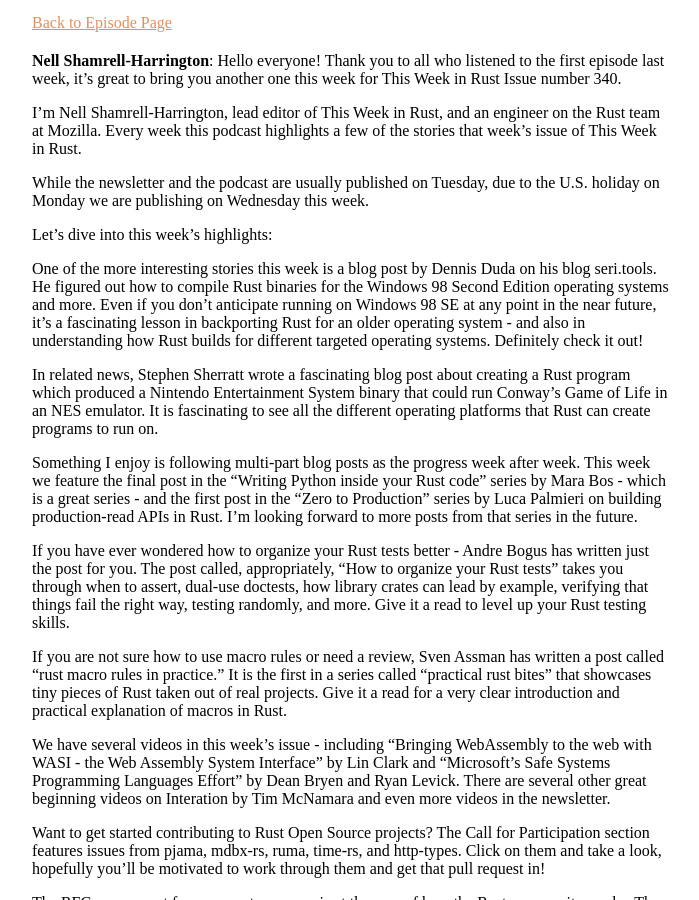
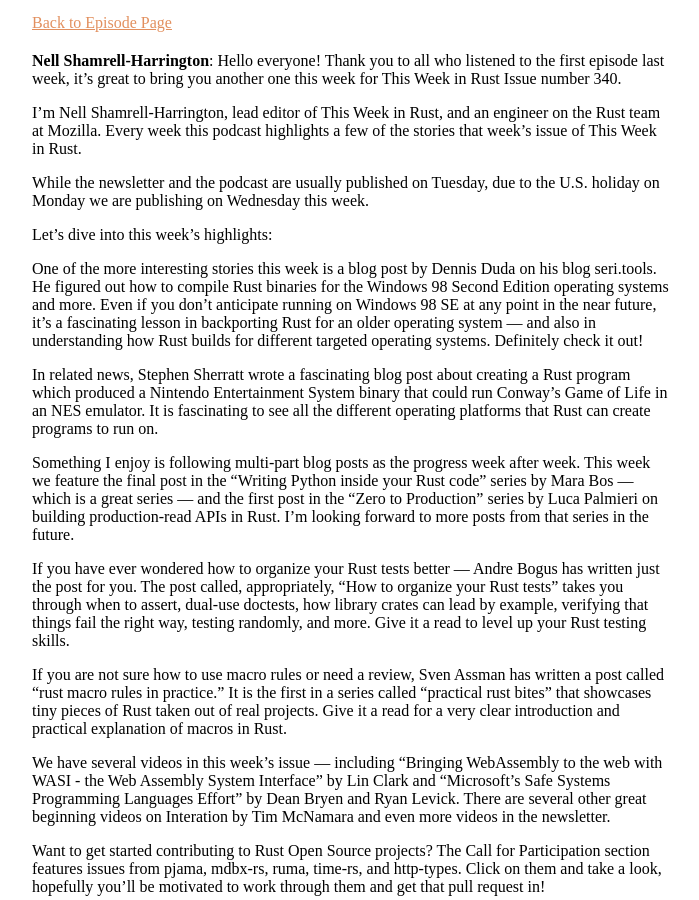
Before and after one commit to rustacean-station/rustacean-station.org, a Jekyll site: the page built from _transcripts/016-twir-340.md, in a window 1280 px wide and 900 px high, scrolled down 600 px. Shown: the whole window, without its empty margins (288-987 px from the left). Built offline with Jekyll 4.4.1, drawn with Linux system fonts in a browser that asks for light colours; some of the changed text lies outside the part shown.

Commit message:
corrects dashes
Signed-off-by: Nell Shamrell <nellshamrell@gmail.com>

```diff
--- a/_transcripts/016-twir-340.md
+++ b/_transcripts/016-twir-340.md
@@ -11,27 +11,27 @@
 
 Let’s dive into this week’s highlights:
 
-One of the more interesting stories this week is a blog post by Dennis Duda on his blog seri.tools. He figured out how to compile Rust binaries for the Windows 98 Second Edition operating systems and more. Even if you don’t anticipate running on Windows 98 SE at any point in the near future, it’s a fascinating lesson in backporting Rust for an older operating system - and also in understanding how Rust builds for different targeted operating systems. Definitely check it out!
+One of the more interesting stories this week is a blog post by Dennis Duda on his blog seri.tools. He figured out how to compile Rust binaries for the Windows 98 Second Edition operating systems and more. Even if you don’t anticipate running on Windows 98 SE at any point in the near future, it’s a fascinating lesson in backporting Rust for an older operating system — and also in understanding how Rust builds for different targeted operating systems. Definitely check it out!
 
 In related news, Stephen Sherratt wrote a fascinating blog post about creating a Rust program which produced a Nintendo Entertainment System binary that could run Conway’s Game of Life in an NES emulator. It is fascinating to see all the different operating platforms that Rust can create programs to run on.
 
-Something I enjoy is following multi-part blog posts as the progress week after week. This week we feature the final post in the “Writing Python inside your Rust code” series by Mara Bos - which is a great series - and the first post in the “Zero to Production” series by Luca Palmieri on building production-read APIs in Rust. I’m looking forward to more posts from that series in the future.
+Something I enjoy is following multi-part blog posts as the progress week after week. This week we feature the final post in the “Writing Python inside your Rust code” series by Mara Bos — which is a great series — and the first post in the “Zero to Production” series by Luca Palmieri on building production-read APIs in Rust. I’m looking forward to more posts from that series in the future.
 
-If you have ever wondered how to organize your Rust tests better - Andre Bogus has written just the post for you. The post called, appropriately, “How to organize your Rust tests” takes you through when to assert, dual-use doctests, how library crates can lead by example, verifying that things fail the right way, testing randomly, and more. Give it a read to level up your Rust testing skills.
+If you have ever wondered how to organize your Rust tests better — Andre Bogus has written just the post for you. The post called, appropriately, “How to organize your Rust tests” takes you through when to assert, dual-use doctests, how library crates can lead by example, verifying that things fail the right way, testing randomly, and more. Give it a read to level up your Rust testing skills.
 
 If you are not sure how to use macro rules or need a review, Sven Assman has written a post called “rust macro rules in practice.” It is the first in a series called “practical rust bites” that showcases tiny pieces of Rust taken out of real projects. Give it a read for a very clear introduction and practical explanation of macros in Rust.
 
-We have several videos in this week’s issue - including “Bringing WebAssembly to the web with WASI - the Web Assembly System Interface” by Lin Clark and “Microsoft’s Safe Systems Programming Languages Effort” by Dean Bryen and Ryan Levick. There are several other great beginning videos on Interation by Tim McNamara and even more videos in the newsletter.
+We have several videos in this week’s issue — including “Bringing WebAssembly to the web with WASI - the Web Assembly System Interface” by Lin Clark and “Microsoft’s Safe Systems Programming Languages Effort” by Dean Bryen and Ryan Levick. There are several other great beginning videos on Interation by Tim McNamara and even more videos in the newsletter.
 
 Want to get started contributing to Rust Open Source projects? The Call for Participation section features issues from pjama, mdbx-rs, ruma, time-rs, and http-types. Click on them and take a look, hopefully you’ll be motivated to work through them and get that pull request in!
 
-The RFC - or request for comment - process is at the core of how the Rust community works. There were no RFCs in final comment period  - or fcp - this week, though there are several tracking issues and pull requests to look at. Each of these is labeled “disposition: merge” - which means they are in pre-fcp or fcp and are likely on their way to being merged in. Check them out - it’s a great way to get to know the internals of the Rust programming language.
+The RFC — or request for comment — process is at the core of how the Rust community works. There were no RFCs in final comment period  — or fcp — this week, though there are several tracking issues and pull requests to look at. Each of these is labeled “disposition: merge” — which means they are in pre-fcp or fcp and are likely on their way to being merged in. Check them out — it’s a great way to get to know the internals of the Rust programming language.
 
 No new RFCs were proposed this week.
 
 As the COVID-19 pandemic continues, the vast majority of Rust meetups are now held online. Most if not all of these are open to anyone to attend, no matter where they live. This includes meetups in Montreal, Poland, London, Berlin, Johannesberg South Africa, Auckland New Zealand and, my hometown, Seattle, WA. Joining these meetups is an excellent opportunity to meet Rustaceans from across the world, I hope you take advantage of that.
 
-And that’s all for this podcast - there are many more items in this week’s newsletter, make sure to read it to keep up with all the awesome things going on in the Rust world.
+And that’s all for this podcast — there are many more items in this week’s newsletter, make sure to read it to keep up with all the awesome things going on in the Rust world.
 
 This Week in Rust is edited by myself, Andre Bogus, and Colton Donnelly. This week’s newsletter’s contributors include, using their GitHub usernames, m_ou_se, LukeMathWalker, mgrachev, and gwilczynski! Thank you so much to everyone who contributes to This Week in Rust!
 
```
